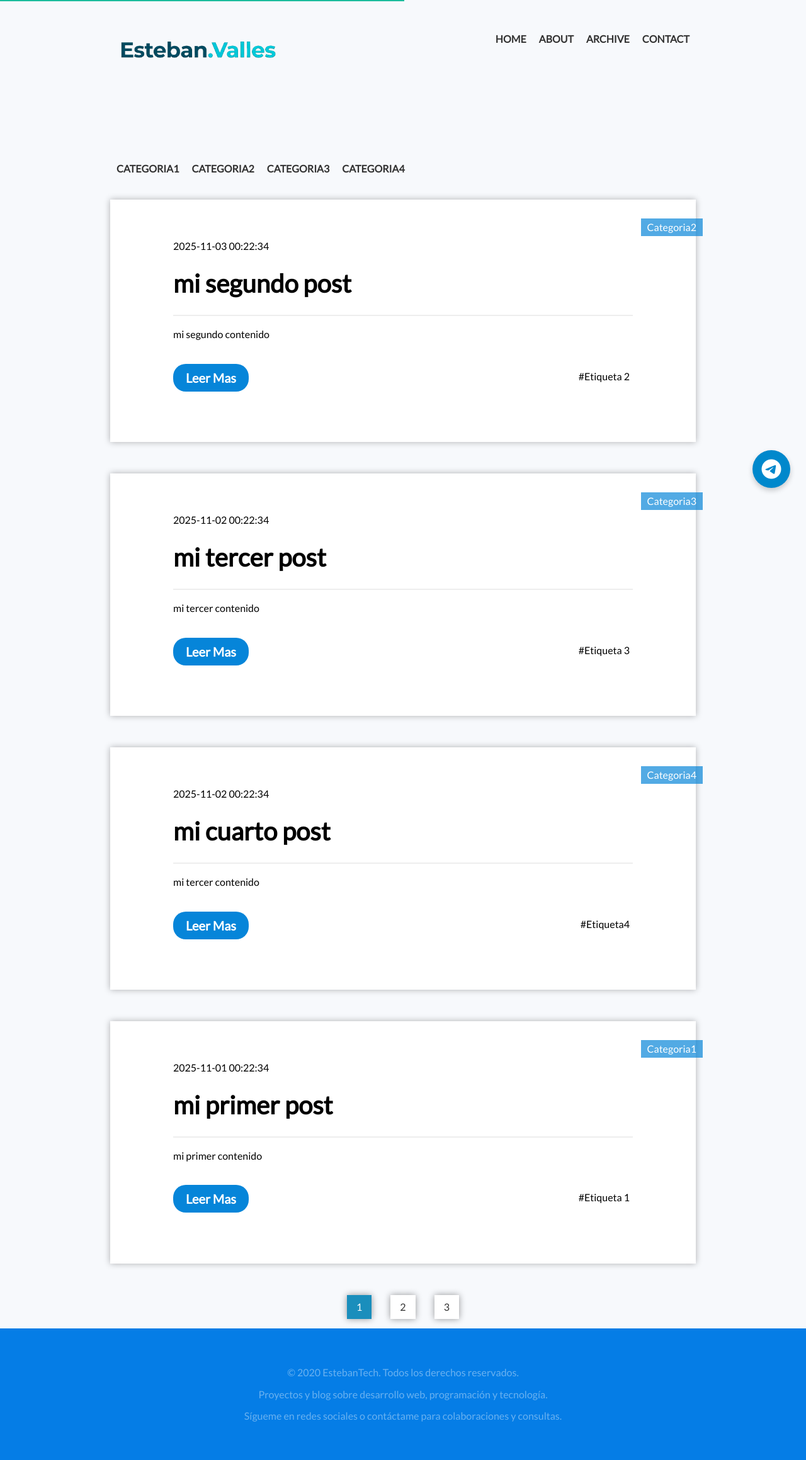
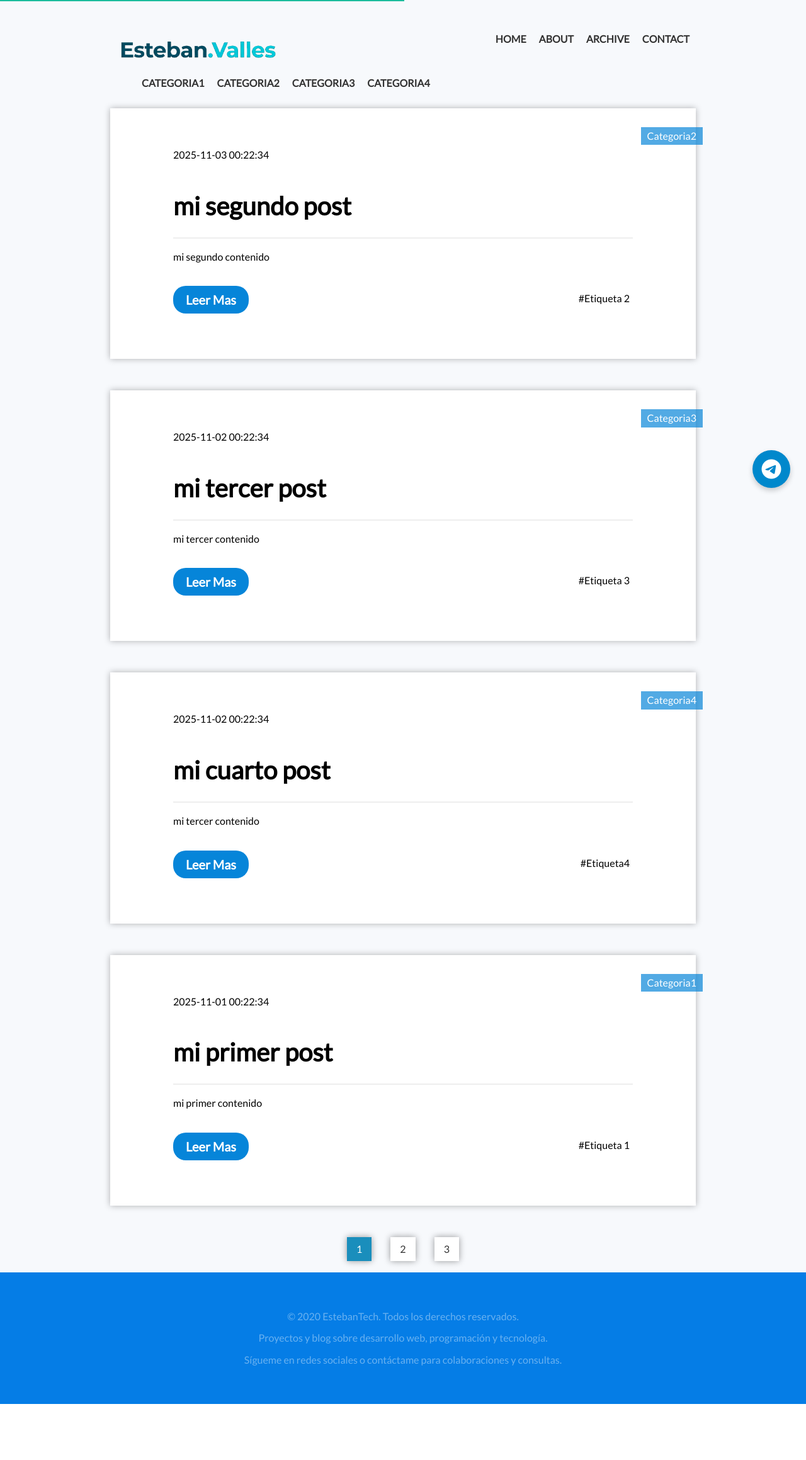
Before and after one commit to aless177288/blogapp, a Laravel app: page / in a window 1280 px wide. Shown: the whole page at 63% size. After the commit the page ends 2230 px from the top, so only its background shows below. Run offline with Laravel 8, Linux system fonts and the light colour scheme; data comes from the database, SQL or seed files in the repository; data that the repository does not hold is empty.

Commit message:
list error

```diff
--- a/public/css/framework.css
+++ b/public/css/framework.css
@@ -35,14 +35,48 @@
 }
 .container-flex{
 	display: flex;
-	margin-bottom: 20px;
-	  margin-bottom: 15px;
+	flex-wrap: wrap;
+	   height: 40px;
 
-    /* * OPCIONAL: Define cómo se comportan los ítems.
-     * Si no quieres que se estiren al 100% de la barra, usa 'auto'.
-     */
-    flex: 10px 0 auto;
-    list-style: none;
+}
+
+
+.container-flex1{
+    display: flex;
+    flex-wrap: wrap;
+    /* Usar un gap ligero en el contenedor principal ayuda a la separación lateral */
+    column-gap: 8px; /* Espacio horizontal entre las categorías */
+
+    /* AÑADIDO: row-gap es la solución más robusta para el corte vertical */
+    row-gap: 15px;  /* Espacio vertical entre filas de categorías */
+
+    margin-bottom: 20px;
+
+    /* Asegúrate que el UL no tenga una altura fija que lo estrangule */
+    height: auto;
+
+    /* Importante: Asegúrate que el UL no tiene un padding vertical 0 o un overflow: hidden */
+    padding-top: 5px;
+    padding-bottom: 5px;
+}
+
+/* 2. Estilos para cada Item (<li>) -- EL PUNTO CLAVE */
+.container-flex1 li {
+    /* Eliminamos margin-bottom aquí porque ahora usamos row-gap */
+
+    /* * OPCIONAL: Define cómo se comportan los ítems. */
+    flex: 0 0 auto;
+    list-style: none; /* Asegura que no haya viñetas si la clase list-unstyled falla */
+}
+
+/* 3. Estilos del Enlace (<a>) -- Para el botón visual */
+.container-flex1 li a {
+    /* Dale un padding interno a la etiqueta 'a' para que parezca un botón o badge */
+    padding: 5px 10px;
+    border: 1px solid #ccc; /* Un borde sutil para definir la separación visual */
+    border-radius: 4px; /* Bordes redondeados */
+    text-decoration: none; /* Quita el subrayado */
+    display: inline-block; /* Permite aplicar padding y margin */
 }
 .space-between{
 	justify-content: space-between;
@@ -123,10 +157,10 @@
 }
 .list-unstyled{
 	padding-left: 0;
-    list-style: none;
 }
 .list-unstyled1 li {
-    margin: 0 10px 10px 10px; /* Espaciado entre elementos */
+	margin: -15px 10px 10px 10px; /* Espaciado entre elementos */
+	list-style: none;
 }
 
 
--- a/resources/views/layout.blade.php
+++ b/resources/views/layout.blade.php
@@ -33,12 +33,13 @@
 			</nav>
 		</div>
 	</header>
+
 	<header class="space-inter2">
 
 
-			<div class="container space-between">
+			<div class="container container-flex ">
 				<nav class="custom-wrapper" >
-					<ul class="container-flex list-unstyled">
+					<ul class="container-flex list-unstyled1">
 						@foreach($categories as $category)
 
 						<li><a href="{{Route('category.show',$category)}}" class="text-uppercase">{{$category->name}}</a></li>
```
